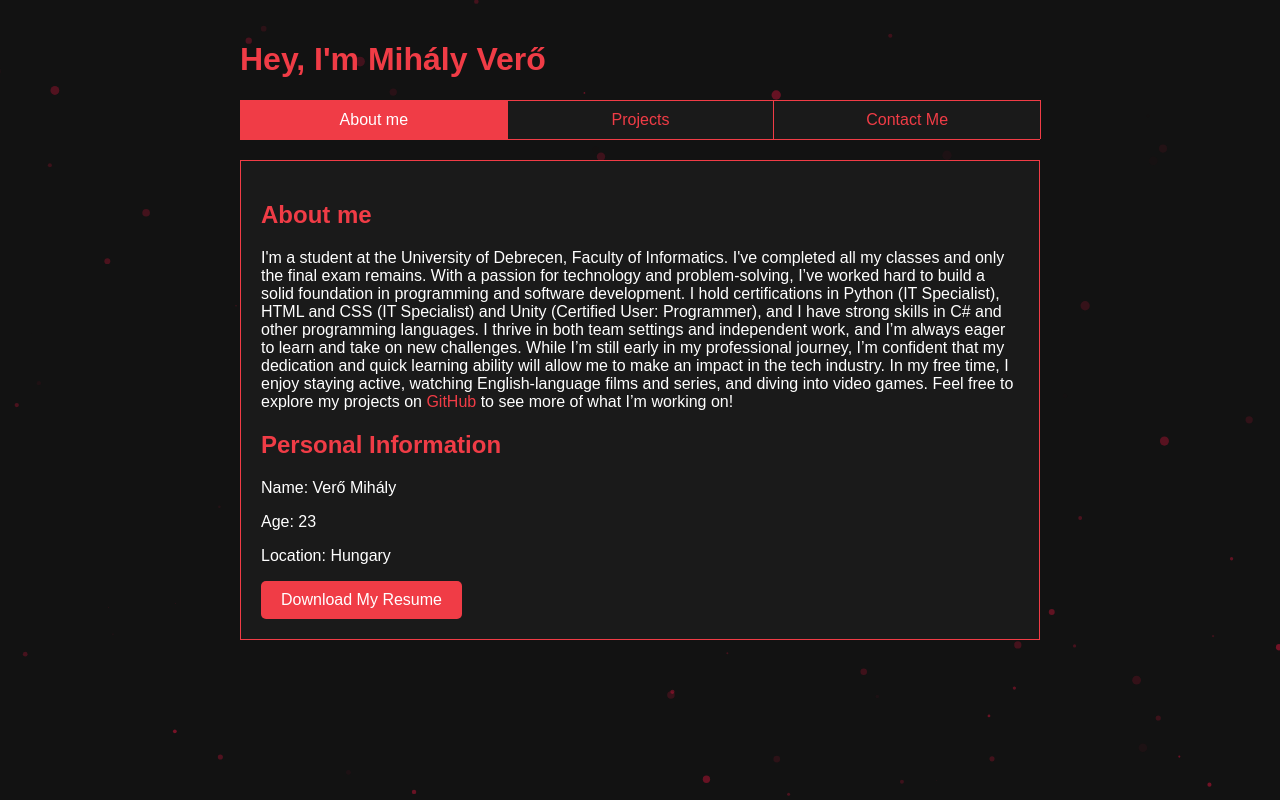
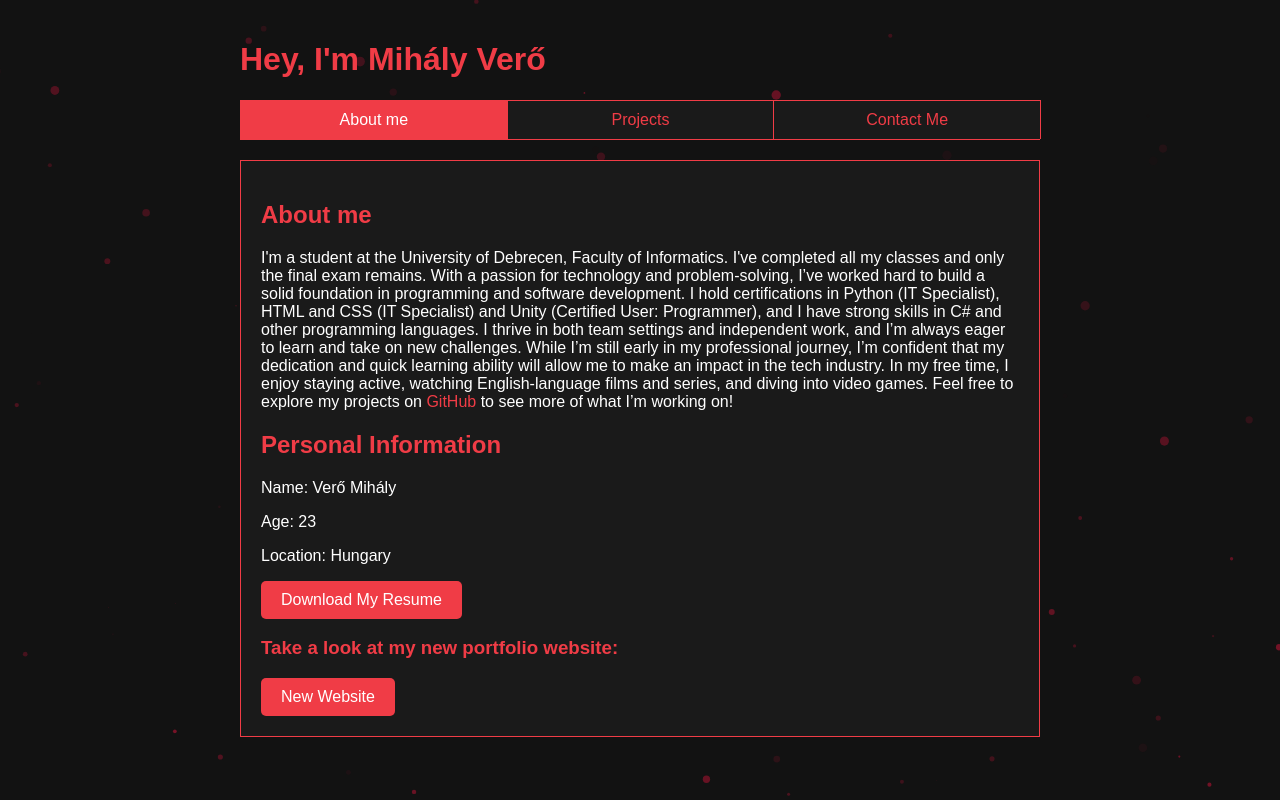
Before and after one commit to veromihaly/mywebsite, a plain HTML site: page index.html in a window 1280 px wide. Drawn offline with nearby package versions, Linux system fonts and the light colour scheme.

Commit message:
Provided a button for my new portfolio website so it can be accessed easily.

```diff
--- a/index.html
+++ b/index.html
@@ -37,6 +37,12 @@
             <p>Location: Hungary</p>
             <button class="download-resume">
                 <a href="CV.pdf" download="Mihaly_Vero_Resume.pdf" target="_blank">Download My Resume</a>
+            </button>
+            <h3>
+                Take a look at my new portfolio website:
+            </h3>
+            <button class="download-resume">
+                <a href="https://veromihaly.github.io/upgraded_website/" target="_blank">New Website</a>
             </button>
         </div>
 
```
